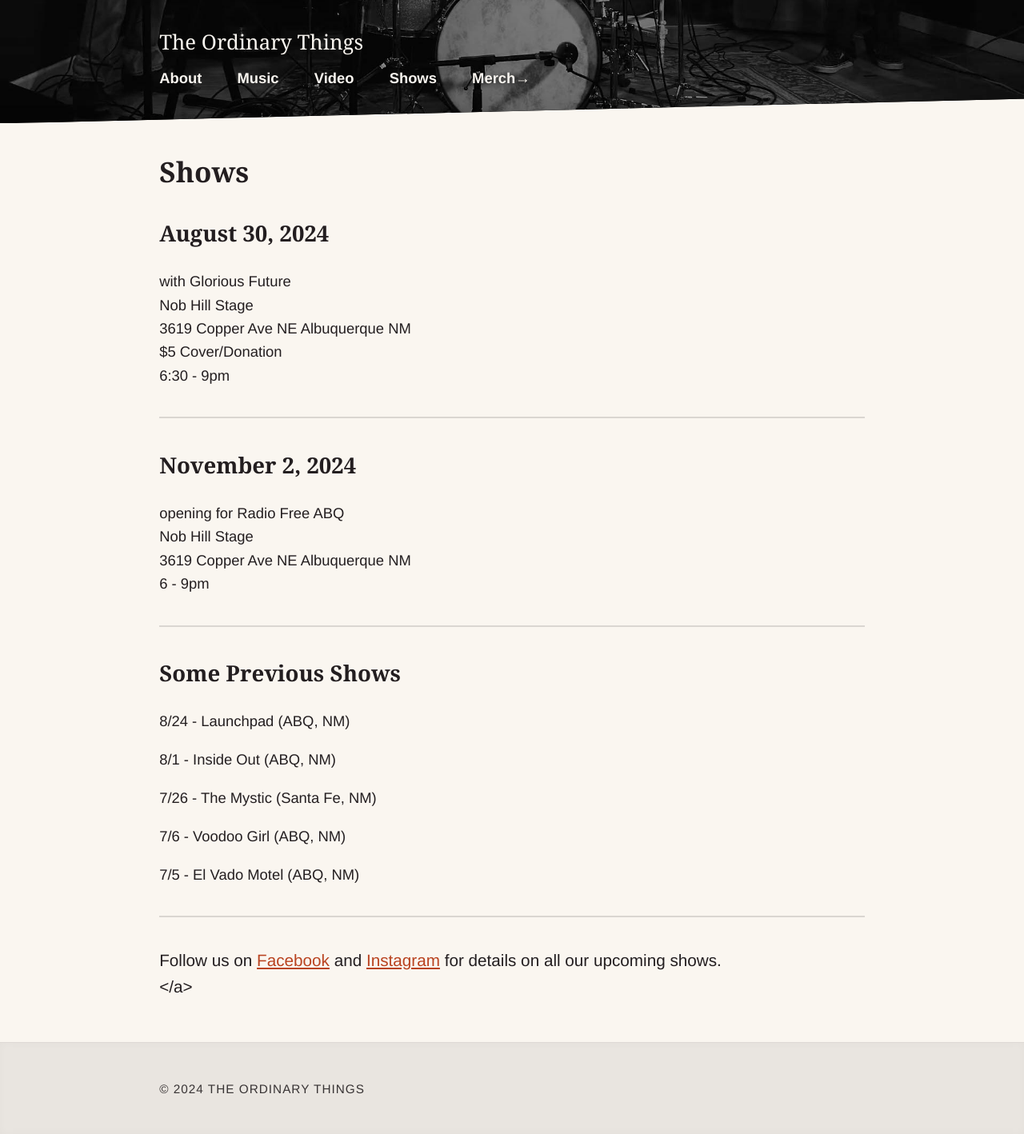
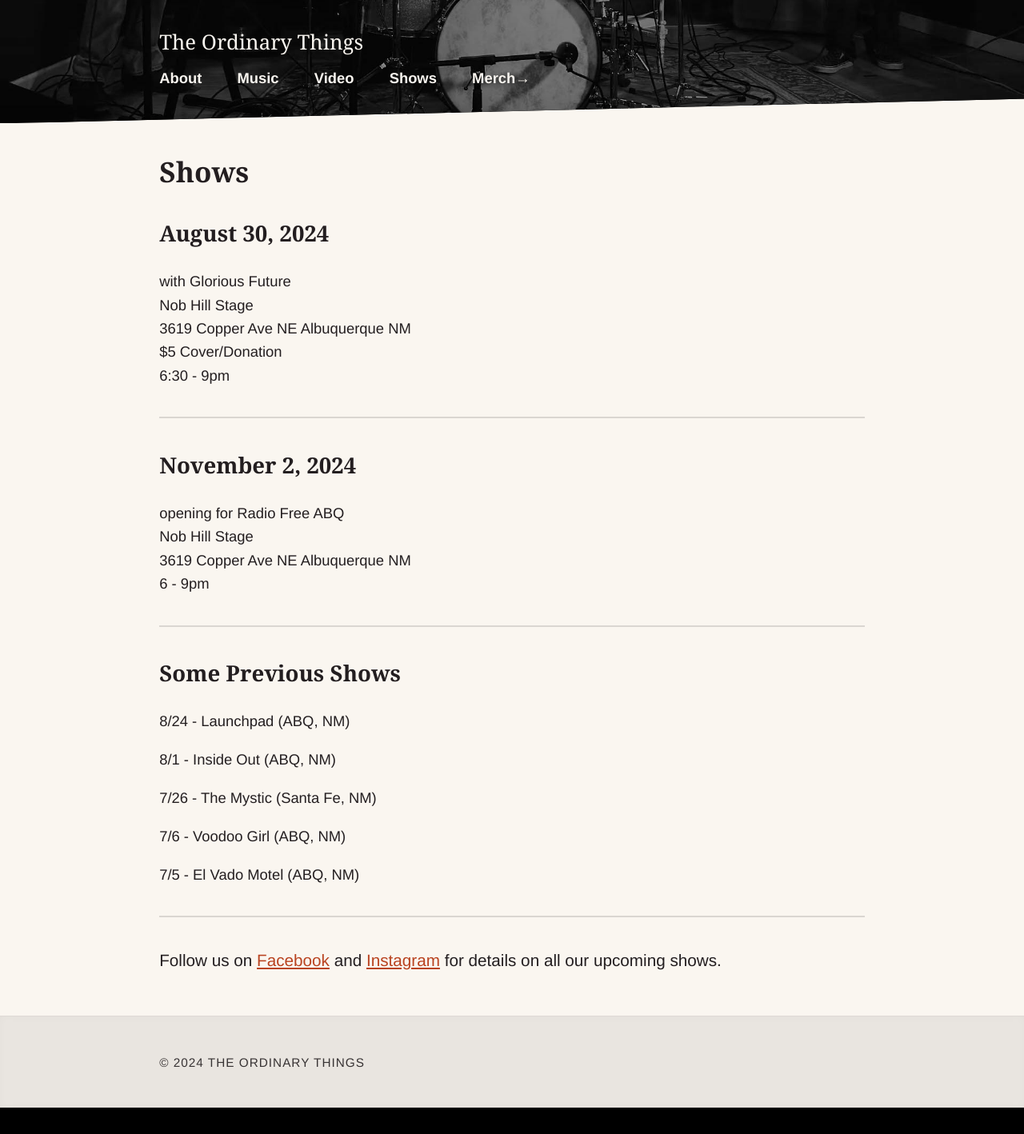
Before and after one commit to nsmsn/theordinarythings, a Jekyll site: the page built from shows.md, in a window 1280 px wide. Shown: the whole page at 80% size. Built offline with Jekyll 4.4.1, drawn with Linux system fonts in a browser that asks for light colours; some web fonts are replaced; after the commit the page ends 1385 px from its top, so only the background shows below that.

Commit message:
Updated Shows

```diff
--- a/shows.md
+++ b/shows.md
@@ -38,4 +38,4 @@ Nob Hill Stage<br/>
 
 ---
 
-<p class="lead">Follow us on <a href="https://www.facebook.com/TheOrdinaryThingsband/">Facebook</a> and <a href="https://www.instagram.com/ordinarythingsband18/">Instagram</a> for details on all our upcoming shows.</a>
+<p class="lead">Follow us on <a href="https://www.facebook.com/TheOrdinaryThingsband/">Facebook</a> and <a href="https://www.instagram.com/ordinarythingsband18/">Instagram</a> for details on all our upcoming shows.</p>
```
